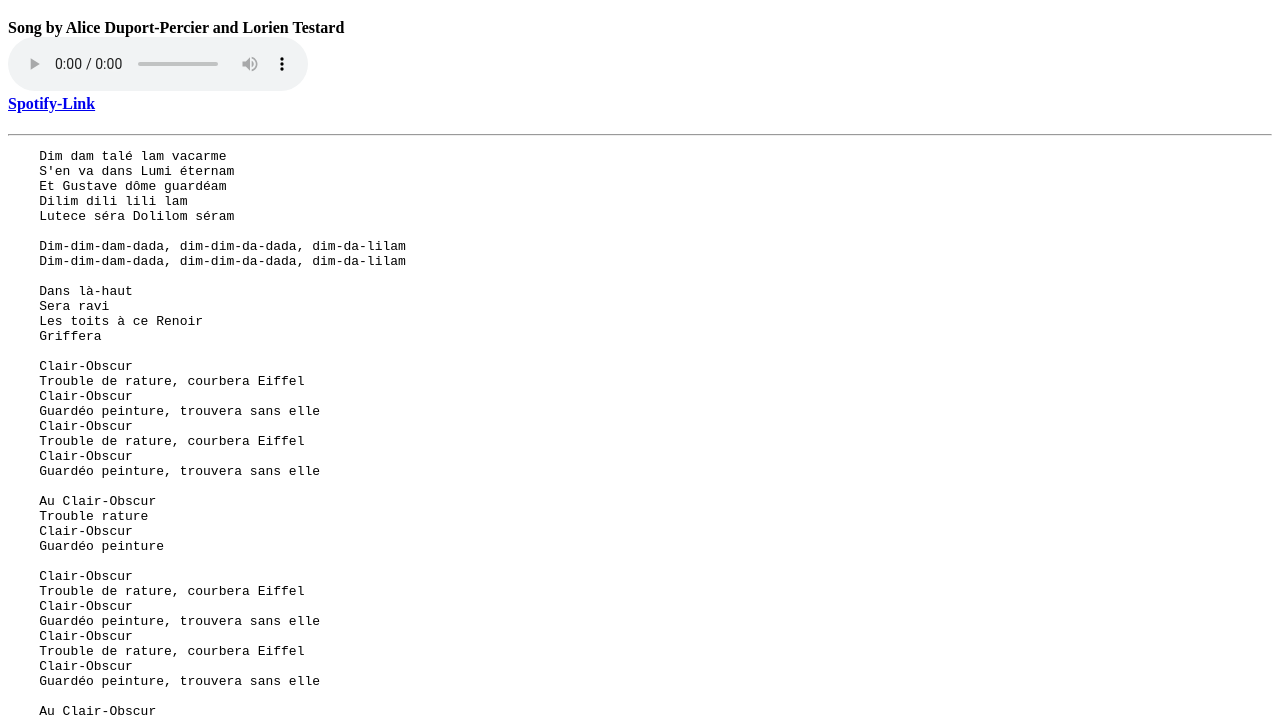
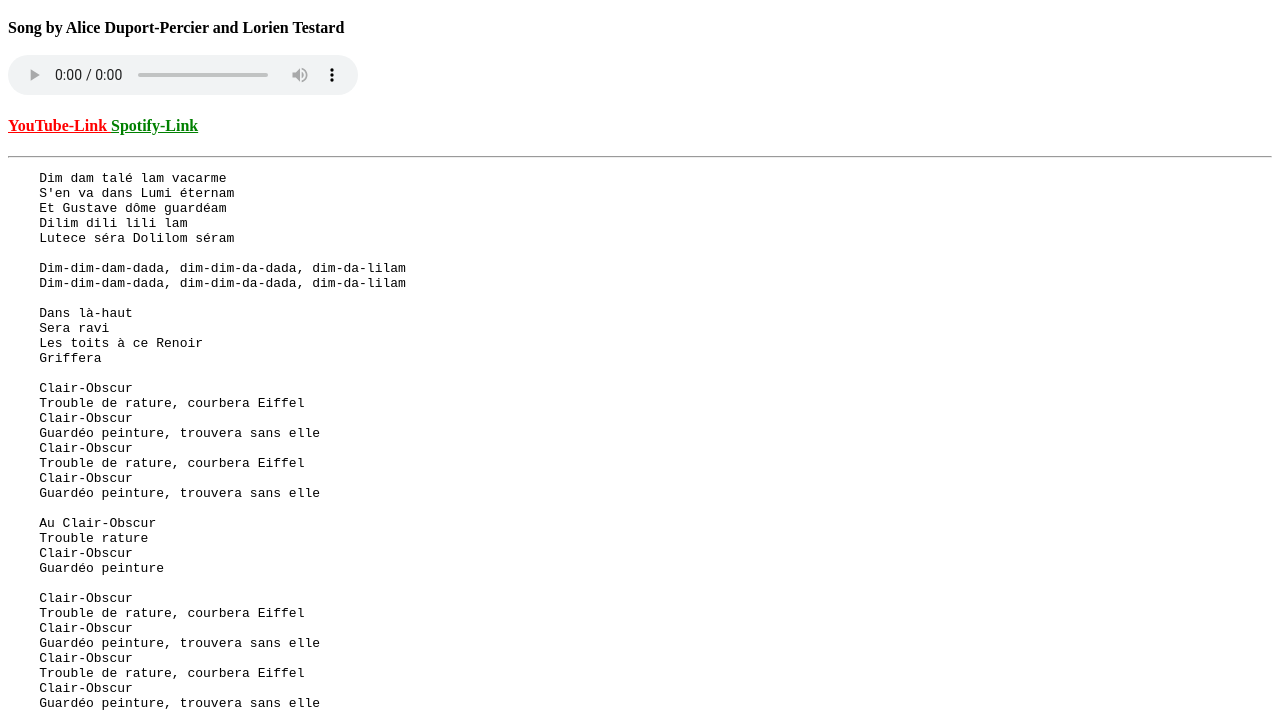
Before and after one commit to 7anmayog/HTML, a plain HTML site: page lyrics.html in a window 1280 px wide. Shown: the part 61-780 px from the top of the page. Drawn offline with Linux system fonts and the light colour scheme.

Commit message:
made little good looking hyperlinks and added youtube link.

```diff
--- a/lyrics.html
+++ b/lyrics.html
@@ -10,14 +10,31 @@
         Lumière
     </h1>
     <h4>
-        Song by Alice Duport-Percier and Lorien Testard <br> <audio
-        controls loop
-        src="lumiere.mp3"
+        Song by Alice Duport-Percier and Lorien Testard <br> <br>
+        <audio
+        controls loop style="height:40px; width: 350px;">
+        <source src="lumiere.mp3"
         type ="audio/mpeg">
-    </audio><br>
-        <a href="https://open.spotify.com/track/1A1XuDIYZxSKrQ6mzkWwAT?si=e15a962fb6604de3"
+    </audio><br> <br>
+    <a href="https://youtu.be/LpNVf8sczqU?si=ndDq1LgAS3B1AeBD"
+        class="YouTube-Link"
+        target="_blank"
+        title="opens the song in spotify">YouTube-Link </a>
+    <a href="https://open.spotify.com/track/1A1XuDIYZxSKrQ6mzkWwAT?si=e15a962fb6604de3"
+        class="Spotify-Link"
         target="_blank"
         title="opens the song in spotify">Spotify-Link</a>
+        <style>
+            .Spotify-Link {
+                color: green;
+            }
+        </style>
+        <style>
+            .YouTube-Link {
+                color: red;
+            }
+        </style>
+
     </h4>
     <hr>
     <pre>
```
